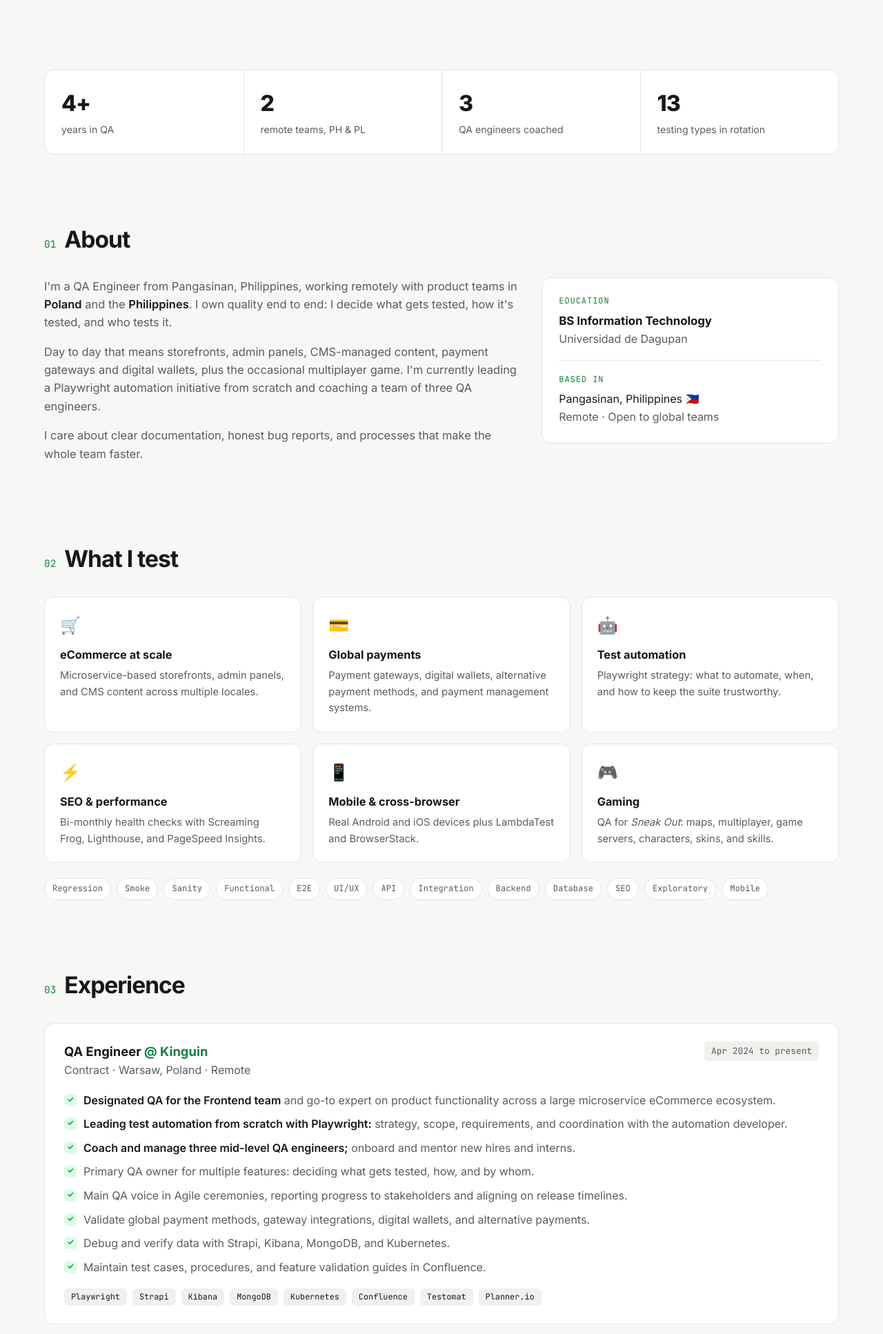
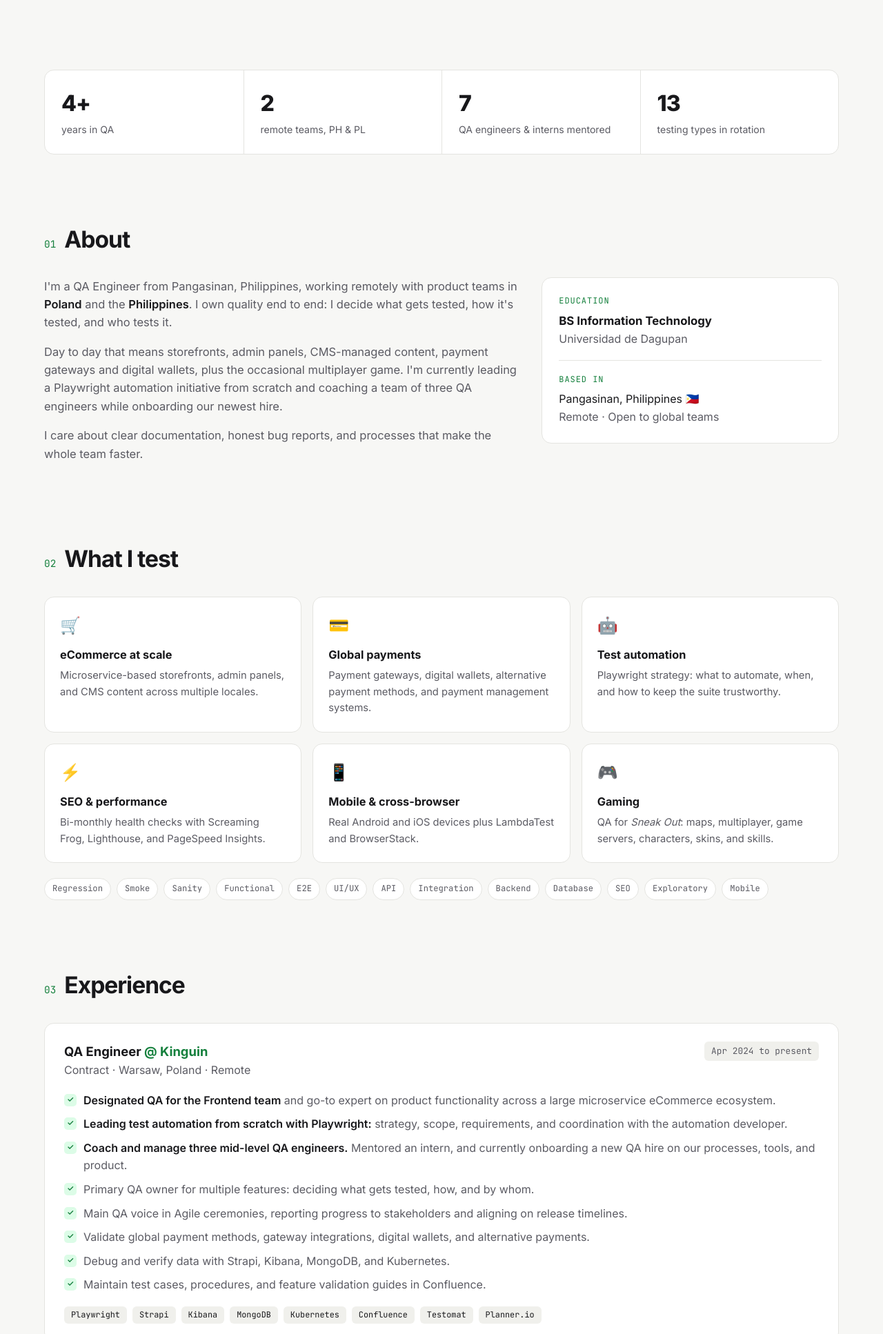
Before and after one commit to LanceVV20/LanceVV20.github.io, a plain HTML site: page index.html in a window 1280 px wide. Shown: the part 700-2634 px from the top of the page at 69% size. Drawn offline with Linux system fonts and the light colour scheme.

Commit message:
Update mentoring details for Kinguin and SLMP Digital

```diff
--- a/index.html
+++ b/index.html
@@ -74,7 +74,7 @@
       <ul class="stats">
         <li><strong>4+</strong><span>years in QA</span></li>
         <li><strong>2</strong><span>remote teams, PH &amp; PL</span></li>
-        <li><strong>3</strong><span>QA engineers coached</span></li>
+        <li><strong>7</strong><span>QA engineers &amp; interns mentored</span></li>
         <li><strong>13</strong><span>testing types in rotation</span></li>
       </ul>
     </section>
@@ -94,7 +94,7 @@
           <p>
             Day to day that means storefronts, admin panels, CMS-managed content, payment gateways
             and digital wallets, plus the occasional multiplayer game. I'm currently leading a Playwright
-            automation initiative from scratch and coaching a team of three QA engineers.
+            automation initiative from scratch and coaching a team of three QA engineers while onboarding our newest hire.
           </p>
           <p>
             I care about clear documentation, honest bug reports, and processes that make the whole team faster.
@@ -172,7 +172,7 @@
           <ul class="checks">
             <li><strong>Designated QA for the Frontend team</strong> and go-to expert on product functionality across a large microservice eCommerce ecosystem.</li>
             <li><strong>Leading test automation from scratch with Playwright:</strong> strategy, scope, requirements, and coordination with the automation developer.</li>
-            <li><strong>Coach and manage three mid-level QA engineers;</strong> onboard and mentor new hires and interns.</li>
+            <li><strong>Coach and manage three mid-level QA engineers.</strong> Mentored an intern, and currently onboarding a new QA hire on our processes, tools, and product.</li>
             <li>Primary QA owner for multiple features: deciding what gets tested, how, and by whom.</li>
             <li>Main QA voice in Agile ceremonies, reporting progress to stakeholders and aligning on release timelines.</li>
             <li>Validate global payment methods, gateway integrations, digital wallets, and alternative payments.</li>
@@ -198,7 +198,7 @@
             <li>UI, Regression, Smoke, Sanity, Exploratory, API, Backend, and Mobile testing on real Android and iOS devices.</li>
             <li><strong>Improved QA workflows</strong> with testing templates, checklists, and structured validation processes.</li>
             <li>Work closely with developers, PMs, SEO specialists, sysadmins, and product teams.</li>
-            <li>Train and support junior QA team members.</li>
+            <li><strong>Trained and supported two junior QA engineers</strong> through onboarding, documentation, and knowledge sharing.</li>
           </ul>
           <div class="tags">
             <span>Postman</span><span>HeidiSQL</span><span>LambdaTest</span><span>JIRA</span><span>DevTools</span><span>Teamwork</span>
```
